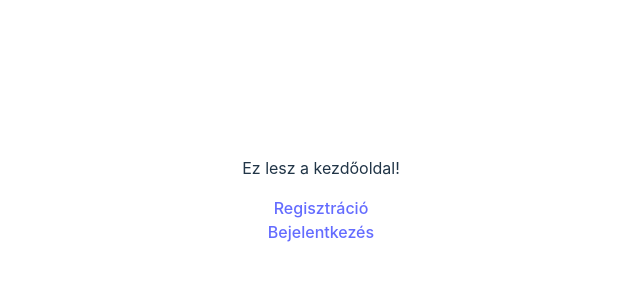
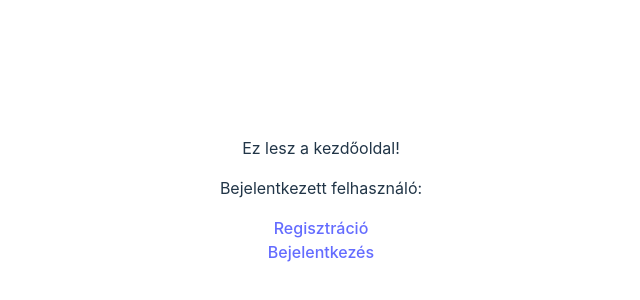
Before and after one commit to bgyorgy94/fullstack-webshop-progmatic, a React (Vite) app in the folder frontend/: page / in a window 1280 px wide. Shown: the part 208-508 px from the top of the page, without its empty margins (319-959 px from the left). Built offline with nearby package versions, Linux system fonts and the light colour scheme; no server answers.

Commit message:
remember logged in user

```diff
--- a/frontend/src/App.jsx
+++ b/frontend/src/App.jsx
@@ -1,10 +1,9 @@
-import { useState } from 'react';
 import { createBrowserRouter, RouterProvider } from 'react-router-dom';
 import RegisterUser from './pages/RegisterUser';
 import Home from './pages/Home';
 import './App.css';
 import Login from './pages/Login';
-import { UserContext } from './contexts/UserContext';
+import { UserProvider } from './contexts/UserContext';
 
 const router = createBrowserRouter([
   {
@@ -22,12 +21,10 @@
 ]);
 
 function App() {
-  const [user, setUser] = useState(null);
-
   return (
-    <UserContext.Provider value={[user, setUser]}>
+    <UserProvider>
       <RouterProvider router={router} />
-    </UserContext.Provider>
+    </UserProvider>
   );
 }
 
--- a/frontend/src/contexts/UserContext.js
+++ /dev/null
@@ -1,3 +0,0 @@
-import { createContext } from 'react';
-
-export const UserContext = createContext();
--- /dev/null
+++ b/frontend/src/contexts/UserContext.jsx
@@ -0,0 +1,17 @@
+import { createContext, useEffect, useState } from 'react';
+import jwtDecode from 'jwt-decode';
+
+export const UserContext = createContext();
+
+export function UserProvider({ children }) {
+  const [user, setUser] = useState({ token: localStorage.getItem('access_token') });
+
+  useEffect(() => {
+    if (user.token) {
+      const decoded = jwtDecode(user.token);
+      setUser((prev) => ({ ...prev, ...decoded }));
+    }
+  }, [user.token]);
+
+  return <UserContext.Provider value={[user, setUser]}>{children}</UserContext.Provider>;
+}
--- a/frontend/src/hooks/useLogin.js
+++ b/frontend/src/hooks/useLogin.js
@@ -1,18 +1,18 @@
-import { useContext, useState } from 'react';
+import { useContext } from 'react';
+import jwtDecode from 'jwt-decode';
 import userService from '../services/user-service';
-import jwt_decode from 'jwt-decode';
 import { UserContext } from '../contexts/UserContext';
 
 export default function useLogin() {
-    const [user, setUser] = useContext(UserContext);
+  const [user, setUser] = useContext(UserContext);
 
-    function login(loginData) {
-        userService.login(loginData).then((resp) => {
-            const decoded = jwt_decode(resp.data.accessToken);
-            setUser(decoded);
-        });
-    };
+  function login(loginData) {
+    userService.login(loginData).then((resp) => {
+      const decoded = jwtDecode(resp.data.accessToken);
+      setUser((prev) => ({ ...prev, ...decoded }));
+      localStorage.setItem('access_token', resp.data.accessToken);
+    });
+  }
 
-    return {login};
-
+  return { login };
 }
```
Also changed, not shown: frontend/src/pages/Login.jsx (+3 -5 lines).
